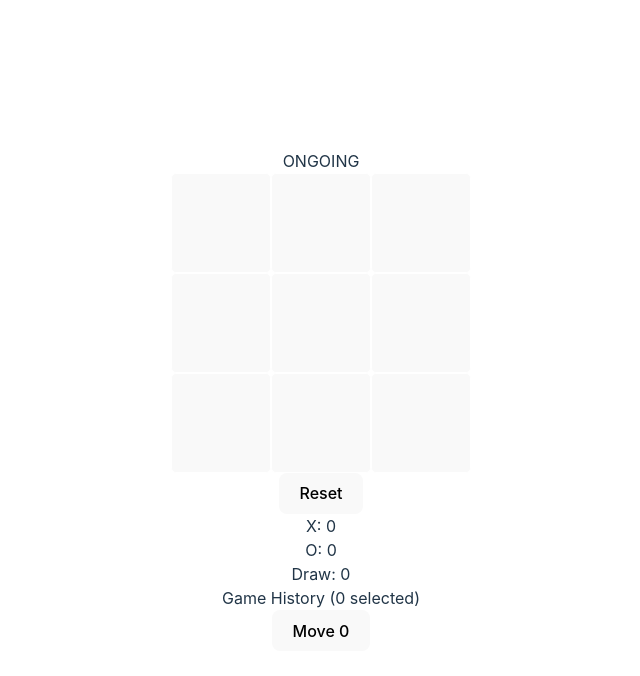
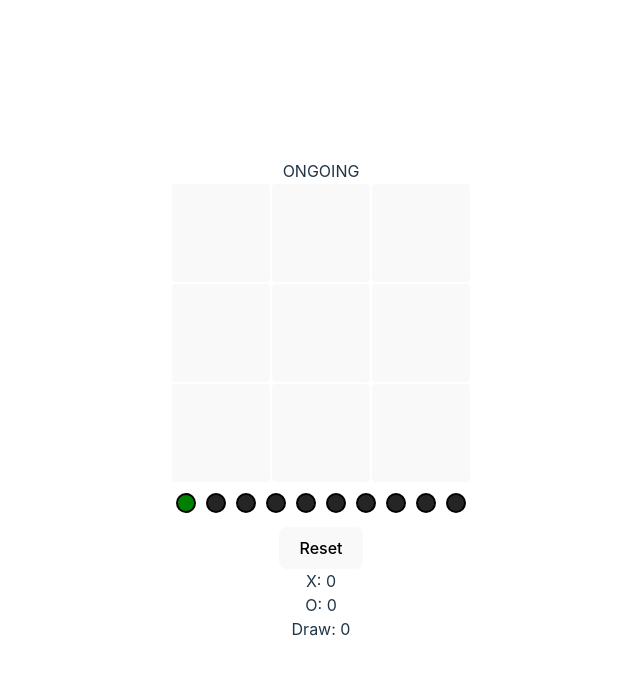
Before and after one commit to 2underscores/tic-tac-toe, a React (Vite) app in the folder app/frontend/: page / in a window 1280 px wide. Shown: the top 676 px of the page, without its empty margins (319-959 px from the left). Built offline with nearby package versions, Linux system fonts and the light colour scheme.

Commit message:
Adjusted game history to filling dots

```diff
--- a/app/frontend/src/App.tsx
+++ b/app/frontend/src/App.tsx
@@ -77,13 +77,13 @@
     <>
       <div>{gameState(game[historyIndex])}</div>
       <Board board={game[historyIndex]} turnHandler={turnClickHandler}/>
+      <GameHistory selectedIndex={historyIndex} latestIndex={game.length-1} clickHandler={historyClickHandler}/>
       <button onClick={resetBoard}>Reset</button>
       <div>
         <div>X: {scores.x}</div>
         <div>O: {scores.o}</div>
         <div>Draw: {scores.draw}</div>
       </div>
-      <GameHistory selectedIndex={historyIndex} latestIndex={game.length-1} clickHandler={historyClickHandler}/>
     </>
   )
 }
--- a/app/frontend/src/GameHistory.css
+++ b/app/frontend/src/GameHistory.css
@@ -0,0 +1,29 @@
+.GameHistory {
+    display: flex;
+    justify-content: center;
+    align-items: center;
+    gap: 10px;
+    padding: 10px 0;
+}
+
+.HistoryButton {
+    width: 20px; /* Adjust the size as needed */
+    height: 20px; /* Ensure the height is equal to the width */
+    padding: 0%;
+    border-radius: 50%; /* Makes the button circular */
+    background-color: #ccc; /* Example background color */
+    border: 2px solid #000; /* Optional: adds a border to the buttons */
+    margin: 0 5px; /* Adds horizontal space between buttons */
+    display: inline-block; /* Ensures buttons stay in a line */
+    box-sizing: border-box; /* Ensures padding and border are included in the width/height */
+}
+
+.HistoryButton.selected {
+    background-color: green;
+    /* Color for filled dots */
+}
+
+.HistoryButton.unplayed {
+    background-color: #252525;
+    /* Color for filled dots */
+}
--- a/app/frontend/src/GameHistory.tsx
+++ b/app/frontend/src/GameHistory.tsx
@@ -1,21 +1,26 @@
 // import React from "react"; // React 17+ no longer requires in jsx. automatic JSX runtime autoimports
+import './GameHistory.css'
 
-function HistoryButton({index, clickHandler}: any) {
+interface HistoryButtonProps {
+    index: number;
+    clickHandler: (index: number) => void;
+    status: 'selected' | 'played' | 'unplayed';
+}
+
+function HistoryButton({ index, clickHandler, status}: HistoryButtonProps) {
+    clickHandler = status === 'unplayed' ?  () => {} : clickHandler;
     return (
-        <div>
-            <button className="HistoryButton" onClick={()=>{clickHandler(index)}}>
-                Move {index}
-            </button>
-        </div>
+        <button className={`HistoryButton ${status}`} onClick={() => { clickHandler(index) }}></button>
     )
 }
 
-export default function GameHistory({selectedIndex, latestIndex, clickHandler}: any) {
-    const buttons = Array.from({length: latestIndex+1}).map((_, idx)=><HistoryButton index={idx} clickHandler={clickHandler}/>)
+export default function GameHistory({ selectedIndex, latestIndex, clickHandler }: any) {
+    const buttons = Array.from({ length: 10 }).map((_, idx) =>
+         <HistoryButton index={idx} clickHandler={clickHandler} status={selectedIndex===idx ? 'selected' : (idx<=latestIndex ? 'played' : 'unplayed')}/>
+)
     return (
         <>
             <div className="GameHistory">
-                Game History ({selectedIndex} selected)
                 <div>
                     {buttons}
                 </div>
```
